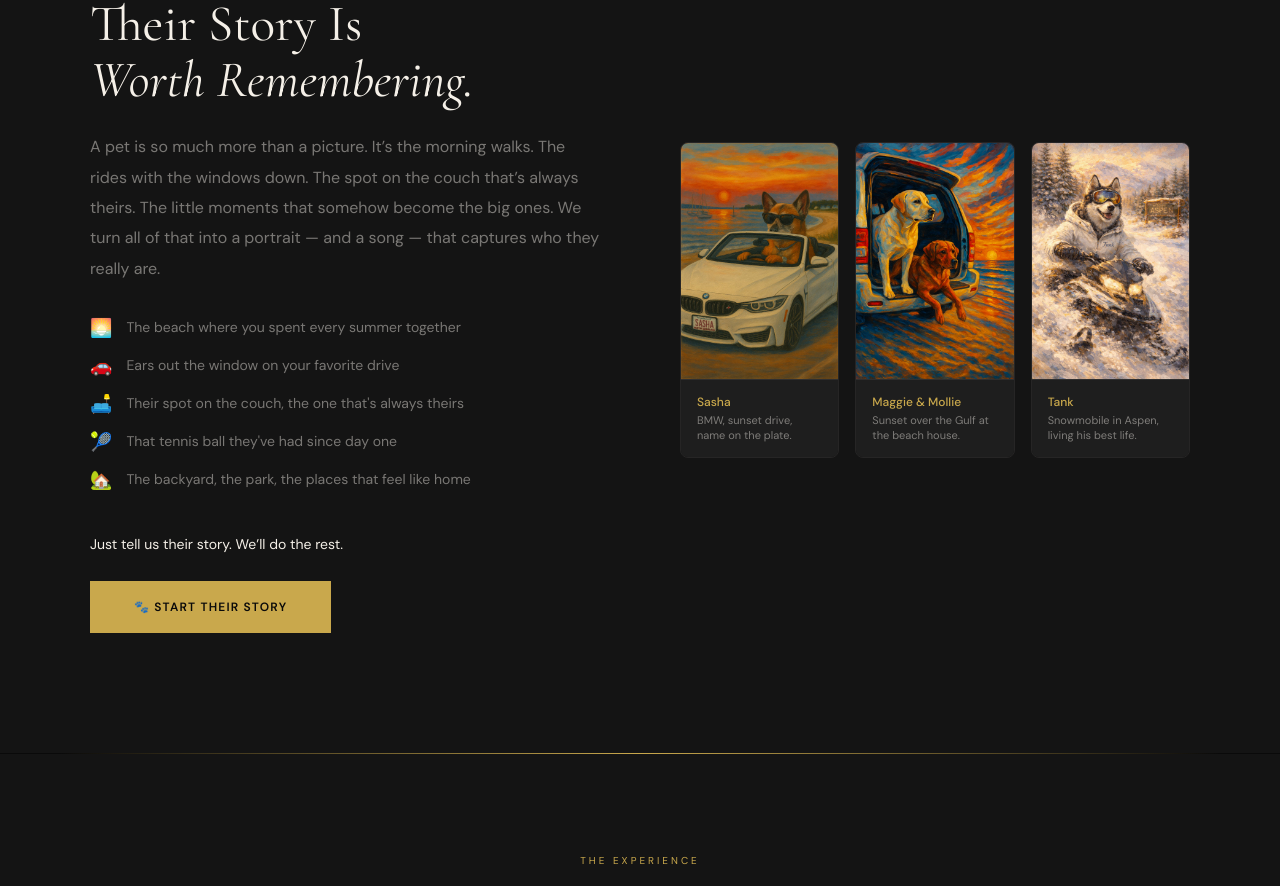
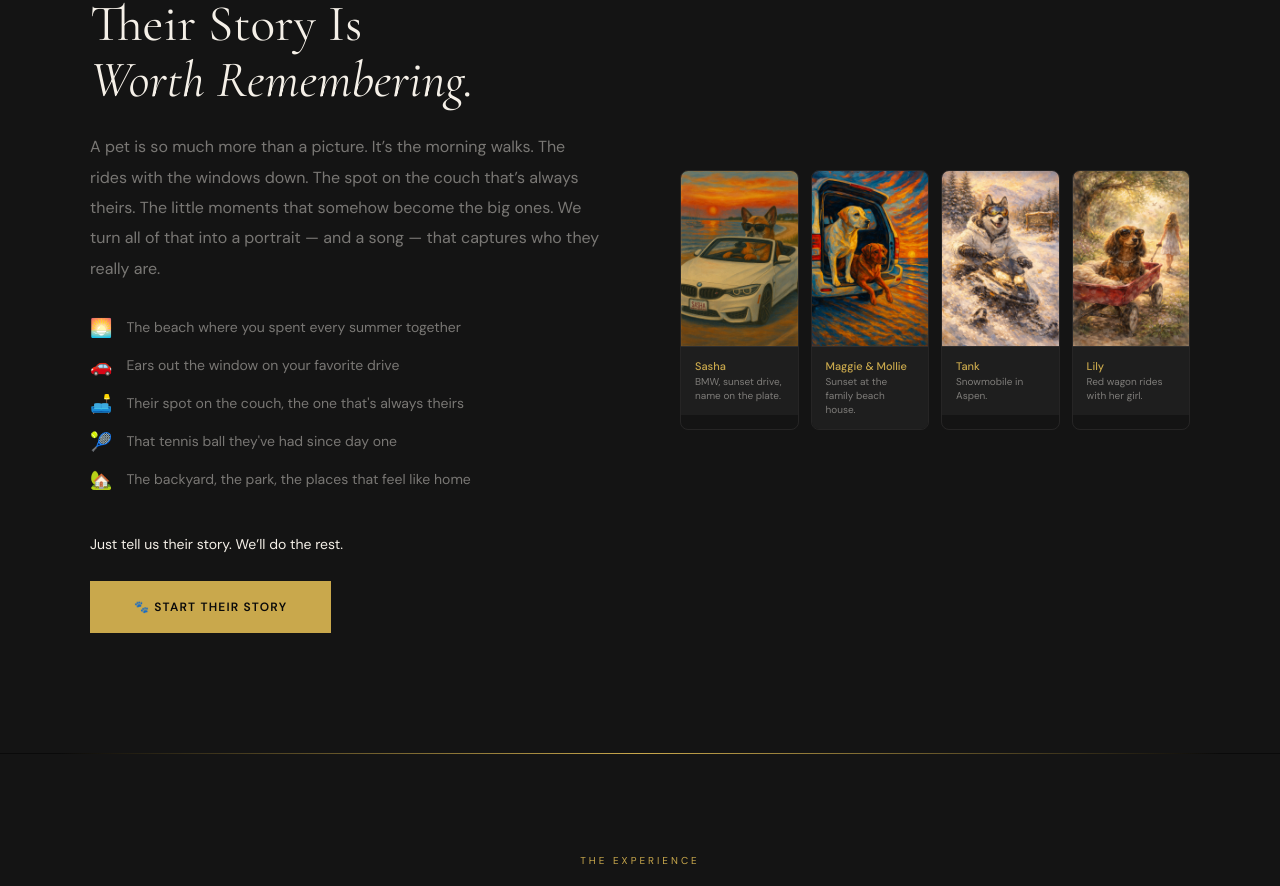
Before and after one commit to johnagreuling/petprintsstudio, a Next.js app: page / in a window 1280 px wide. Shown: the part 2659-3545 px from the top of the page. Built offline with nearby package versions, Linux system fonts and the light colour scheme.

Commit message:
feat: add Lily portrait — 4-column layout (Sasha, Maggie/Mollie, Tank, Lily)

```diff
--- a/app/page.tsx
+++ b/app/page.tsx
@@ -282,26 +282,33 @@ export default function Home() {
           </div>
 
           {/* Portrait examples - full images */}
-          <div style={{display:'grid',gridTemplateColumns:'1fr 1fr 1fr',gap:16}}>
+          <div style={{display:'grid',gridTemplateColumns:'1fr 1fr 1fr 1fr',gap:12}}>
             <div style={{borderRadius:8,overflow:'hidden',border:'1px solid var(--border)'}}>
               <img src="/portrait-sasha.png" alt="Sasha - Signature Portrait" style={{width:'100%',display:'block'}}/>
-              <div style={{background:'var(--mid)',padding:'14px 16px',borderTop:'1px solid var(--border)'}}>
-                <div style={{fontSize:12,color:'var(--gold)',fontWeight:500,marginBottom:3}}>Sasha</div>
-                <div style={{fontSize:11,color:'var(--muted)',lineHeight:1.4}}>BMW, sunset drive, name on the plate.</div>
+              <div style={{background:'var(--mid)',padding:'12px 14px',borderTop:'1px solid var(--border)'}}>
+                <div style={{fontSize:11,color:'var(--gold)',fontWeight:500,marginBottom:2}}>Sasha</div>
+                <div style={{fontSize:10,color:'var(--muted)',lineHeight:1.4}}>BMW, sunset drive, name on the plate.</div>
               </div>
             </div>
             <div style={{borderRadius:8,overflow:'hidden',border:'1px solid var(--border)'}}>
               <img src="/portrait-maggie-mollie.png" alt="Maggie & Mollie - Signature Portrait" style={{width:'100%',display:'block'}}/>
-              <div style={{background:'var(--mid)',padding:'14px 16px',borderTop:'1px solid var(--border)'}}>
-                <div style={{fontSize:12,color:'var(--gold)',fontWeight:500,marginBottom:3}}>Maggie &amp; Mollie</div>
-                <div style={{fontSize:11,color:'var(--muted)',lineHeight:1.4}}>Sunset over the Gulf at the beach house.</div>
+              <div style={{background:'var(--mid)',padding:'12px 14px',borderTop:'1px solid var(--border)'}}>
+                <div style={{fontSize:11,color:'var(--gold)',fontWeight:500,marginBottom:2}}>Maggie &amp; Mollie</div>
+                <div style={{fontSize:10,color:'var(--muted)',lineHeight:1.4}}>Sunset at the family beach house.</div>
               </div>
             </div>
             <div style={{borderRadius:8,overflow:'hidden',border:'1px solid var(--border)'}}>
               <img src="/portrait-tank.png" alt="Tank - Signature Portrait" style={{width:'100%',display:'block'}}/>
-              <div style={{background:'var(--mid)',padding:'14px 16px',borderTop:'1px solid var(--border)'}}>
-                <div style={{fontSize:12,color:'var(--gold)',fontWeight:500,marginBottom:3}}>Tank</div>
-                <div style={{fontSize:11,color:'var(--muted)',lineHeight:1.4}}>Snowmobile in Aspen, living his best life.</div>
+              <div style={{background:'var(--mid)',padding:'12px 14px',borderTop:'1px solid var(--border)'}}>
+                <div style={{fontSize:11,color:'var(--gold)',fontWeight:500,marginBottom:2}}>Tank</div>
+                <div style={{fontSize:10,color:'var(--muted)',lineHeight:1.4}}>Snowmobile in Aspen.</div>
+              </div>
+            </div>
+            <div style={{borderRadius:8,overflow:'hidden',border:'1px solid var(--border)'}}>
+              <img src="/portrait-lily.png" alt="Lily - Signature Portrait" style={{width:'100%',display:'block'}}/>
+              <div style={{background:'var(--mid)',padding:'12px 14px',borderTop:'1px solid var(--border)'}}>
+                <div style={{fontSize:11,color:'var(--gold)',fontWeight:500,marginBottom:2}}>Lily</div>
+                <div style={{fontSize:10,color:'var(--muted)',lineHeight:1.4}}>Red wagon rides with her girl.</div>
               </div>
             </div>
           </div>
```
Also changed, not shown: public/portrait-lily.png (added).
